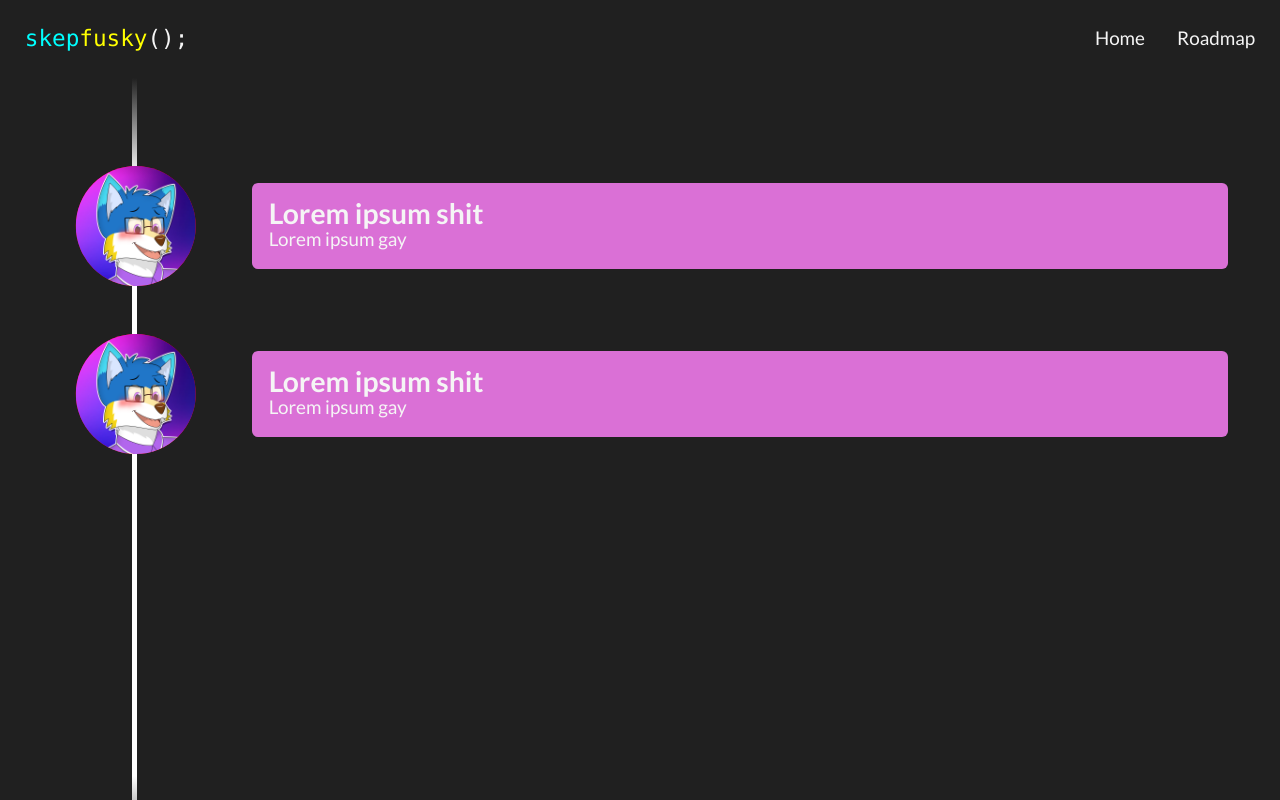
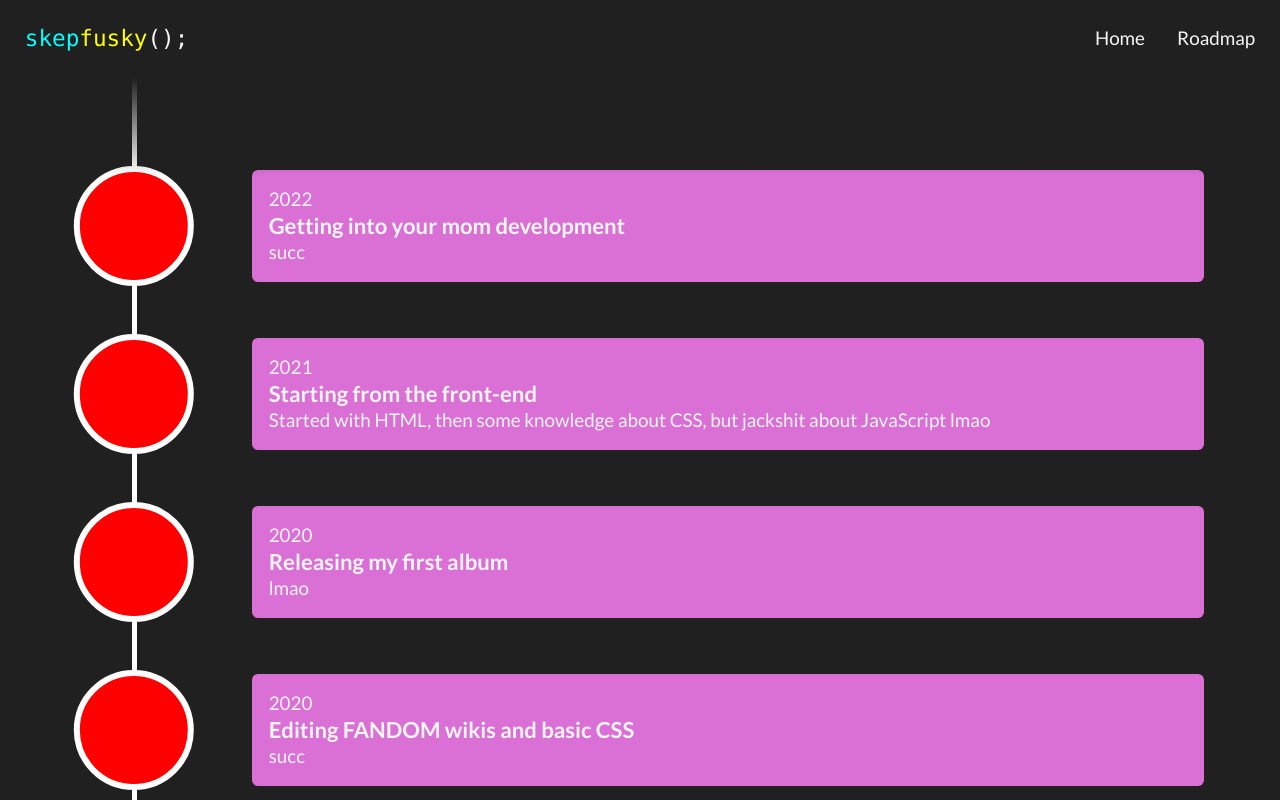
Before and after one commit to kuroji-fusky/kurojifusky.com, a Vue app: page /roadmap in a window 1280 px wide. Shown: the top 800 px of the page. Built offline with nearby package versions, Linux system fonts and the light colour scheme.

Commit message:
improved roadmap

```diff
--- /dev/null
+++ b/src/components/RoadmapItem.vue
@@ -0,0 +1,66 @@
+<script lang="ts" setup>
+interface countryRoads {
+  year: number
+  heading: string
+}
+
+const props = defineProps<countryRoads>()
+</script>
+
+<template>
+  <div class="roadmap-item">
+    <div id="rmi-item-intersect"></div>
+    <div id="rmi-item-content">
+      {{ year }}
+      <h3>{{ heading }}</h3>
+      <p>
+        <slot></slot>
+      </p>
+    </div>
+  </div>
+</template>
+
+<style lang="scss">
+@use '@/assets/scss/mixin' as *;
+
+.roadmap-item {
+  @include item-center;
+  width: 100% !important;
+}
+
+#rmi-item-intersect {
+  position: relative;
+  margin-left: 120px;
+}
+
+#rmi-item {
+  &-intersect {
+    --roadmap-item-size: 120px;
+    --roadmap-item-position: 63px;
+    display: block;
+    transition: all 300ms ease;
+    transform: translateX(calc(-1% - var(--roadmap-item-size) + var(--roadmap-item-position)));
+    height: var(--roadmap-item-size);
+    width: var(--roadmap-item-size);
+    background: red;
+    border: 6px solid white;
+    border-radius: 50%;
+    flex-shrink: 0;
+
+    img {
+      width: 100%;
+      border-radius: inherit;
+    }
+  }
+
+  &-content {
+    background: orchid;
+    display: block;
+    margin-right: 4rem;
+    padding: 1.75ex;
+    border-radius: 6px;
+    width: 100%;
+  }
+}
+
+</style>
--- a/src/views/RoadmapPage.vue
+++ b/src/views/RoadmapPage.vue
@@ -2,34 +2,41 @@
   <section>
     <div id="rm-line"></div>
     <div id="rm-content">
-      <div class="roadmap-item">
-        <div id="rmi-item-intersect">
-          <img src="@/assets/img/08.png" alt="" aria-label="">
-        </div>
-        <div id="rmi-item-content">
-          <h2>Lorem ipsum shit</h2>
-          Lorem ipsum gay
-        </div>
-      </div>
-      <div class="roadmap-item">
-        <div id="rmi-item-intersect">
-          <img src="@/assets/img/08.png" alt="" aria-label="">
-        </div>
-        <div id="rmi-item-content">
-          <h2>Lorem ipsum shit</h2>
-          Lorem ipsum gay
-        </div>
-      </div>
+      <RoadmapItem :year=2022 heading="Getting into your mom development">
+        succ
+      </RoadmapItem>
+      <RoadmapItem :year=2021 heading="Starting from the front-end">
+        Started with HTML, then some knowledge about CSS, but jackshit about JavaScript lmao
+      </RoadmapItem>
+      <RoadmapItem :year=2020 heading="Releasing my first album">
+        lmao
+      </RoadmapItem>
+      <RoadmapItem :year=2020 heading="Editing FANDOM wikis and basic CSS">
+        succ
+      </RoadmapItem>
+      <RoadmapItem :year=2015 heading="Basic ass HTML website">
+        lmao
+      </RoadmapItem>
+      <RoadmapItem :year=2014 heading="Making pointless VB .NET apps">
+        yes
+      </RoadmapItem>
     </div>
   </section>
 </template>
 
+<script lang="ts" setup>
+import { defineAsyncComponent } from 'vue'
+
+const RoadmapItem = defineAsyncComponent(() => import('@/components/RoadmapItem.vue'))
+</script>
+
 <style lang="scss" scoped>
 @use '@/assets/scss/mixin' as *;
 section {
-  display: flex;
-  height: 100vh;
+  display: block;
+  overflow: hidden;
   position: relative;
+  max-width: 1440px;
 
   &::before, &::after {
     content: '';
@@ -59,19 +66,17 @@ section {
 
 #rm-line {
   width: 16%;
+  height: 100%;
+  position: absolute;
+  top: 0;
 
   &::before {
     content: '';
     display: block;
     background: white;
     width: 5px;
-    height: 100vh;
+    height: 100%;
   }
-}
-
-.roadmap-item {
-  @include item-center;
-  width: 100% !important;
 }
 
 #rm-line::before, #rmi-item-intersect {
@@ -80,41 +85,10 @@ section {
 }
 
 #rm-content {
-  width: 16%;
-  position: absolute;
-  top: 0;
+
   width: 100%;
   margin: 90px 0;
   flex-direction: column;
   row-gap: 3rem;
 }
-
-#rmi-item {
-  &-intersect {
-    --roadmap-item-size: 120px;
-    --roadmap-item-position: 65px;
-    display: block;
-    transition: all 300ms ease;
-    transform: translateX(calc(-1% - var(--roadmap-item-size) + var(--roadmap-item-position)));
-    height: var(--roadmap-item-size);
-    width: var(--roadmap-item-size);
-    background: red;
-    border-radius: 50%;
-    flex-shrink: 0;
-
-    img {
-      width: 100%;
-      border-radius: inherit;
-    }
-  }
-
-  &-content {
-    background: orchid;
-    display: block;
-    margin-right: 4rem;
-    padding: 1.75ex;
-    border-radius: 6px;
-    width: 100%;
-  }
-}
 </style>
```
